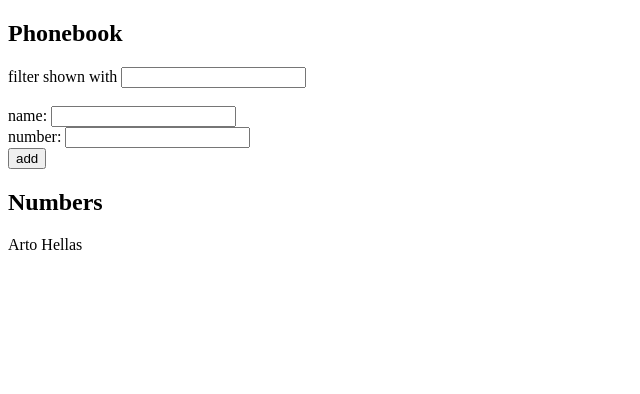
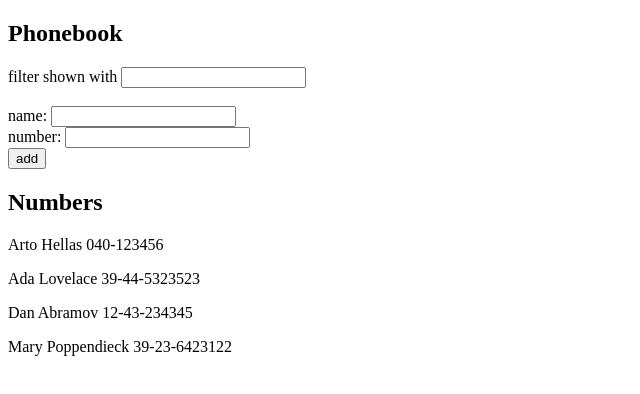
Before and after one commit to ajitesh111/FSO, a React (Create React App) app in the folder part2/: page / in a window 1280 px wide. Shown: the top 394 px of the page, without its empty margins (0-640 px from the left). Built offline with nearby package versions, Linux system fonts and the light colour scheme; data requests are answered from the project's data file.

Commit message:
Exercise of part2 - c

```diff
--- /dev/null
+++ b/part2/db.json
@@ -0,0 +1,24 @@
+{
+  "persons":[
+    {
+      "name": "Arto Hellas",
+      "number": "040-123456",
+      "id": 1
+    },
+    {
+      "name": "Ada Lovelace",
+      "number": "39-44-5323523",
+      "id": 2
+    },
+    {
+      "name": "Dan Abramov",
+      "number": "12-43-234345",
+      "id": 3
+    },
+    {
+      "name": "Mary Poppendieck",
+      "number": "39-23-6423122",
+      "id": 4
+    }
+  ]
+}
--- a/part2/src/App.js
+++ b/part2/src/App.js
@@ -1,19 +1,19 @@
-import React, { useState } from 'react'
-
+import React, { useState, useEffect } from 'react'
+import axios from 'axios'
 import PersonForm from './components/PersonForm.js'
 import Persons from './components/Persons.js'
 import Filter from './components/Filter.js'
 
 const App = () => {
-  const [ persons, setPersons ] = useState([
-    {
-      name: 'Arto Hellas',
-      id: 0
-    }
-  ])
+  const [ persons, setPersons ] = useState([])
   const [ newName, setNewName ] = useState('')
   const [ newNumber, setNewNumber ] = useState('')
   const [ filter, setFilter] = useState('')
+
+  useEffect (() => {
+    axios.get('http://localhost:3001/persons')
+      .then(response => setPersons(response.data))
+  })
 
   const addName = (event) => {
     event.preventDefault()    //to stop the page from reloading among other things
```
Also changed, not shown: part2/package.json (+7 -2 lines), 1 other file (tests, documents, lock files or other folders).
